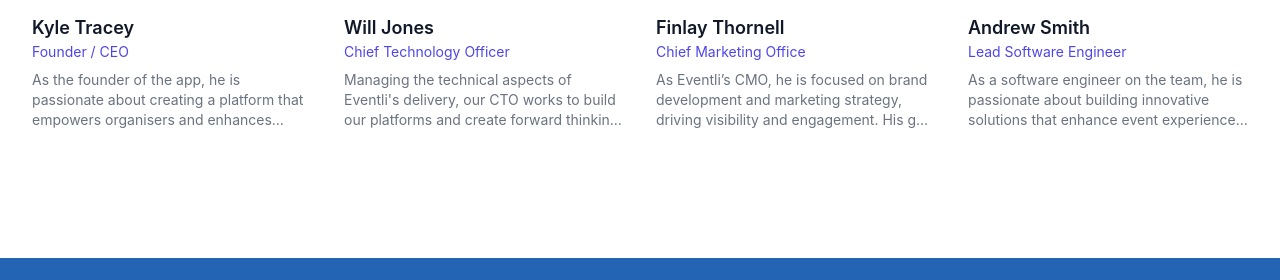
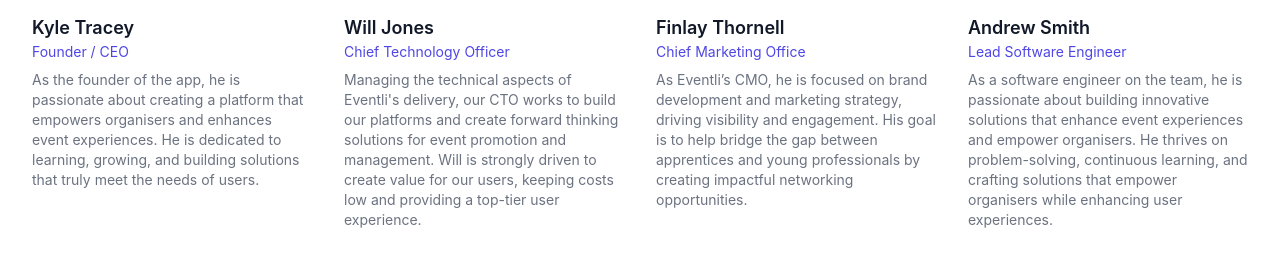
Before and after one commit to andrwsm/evently-landing, a React (Create React App) app: page / in a window 1280 px wide. Shown: the part 3487-3767 px from the top of the page. Built offline with nearby package versions, Linux system fonts and the light colour scheme.

Commit message:
update our team section

```diff
--- a/src/components/LandingPage.js
+++ b/src/components/LandingPage.js
@@ -20,6 +20,7 @@
 import Will from "../assets/photos/Will.jpg";
 import dwightimg from "../assets/photos/dwight.jpg";
 import Finlay from "../assets/photos/Finlay.jpg";
+import Andrew from "../assets/photos/20250623_204441.jpg";
 
 import FAQ from "../assets/images/FAQ.png";
 
@@ -52,7 +53,7 @@
   {
     name: "Andrew Smith",
     role: "Lead Software Engineer",
-    imageUrl: dwightimg,
+    imageUrl: Andrew,
     bio: "As a software engineer on the team, he is passionate about building innovative solutions that enhance event experiences and empower organisers. He thrives on problem-solving, continuous learning, and crafting solutions that empower organisers while enhancing user experiences.",
   },
   // More people...
@@ -534,9 +535,7 @@
                     {person.name}
                   </h3>
                   <p className="text-sm text-indigo-600">{person.role}</p>
-                  <p className="mt-2 text-sm text-gray-500 line-clamp-3">
-                    {person.bio}
-                  </p>
+                  <p className="mt-2 text-sm text-gray-500">{person.bio}</p>
                 </div>
               ))}
             </div>
```
Also changed, not shown: 1 other file (tests, documents, lock files or other folders).
